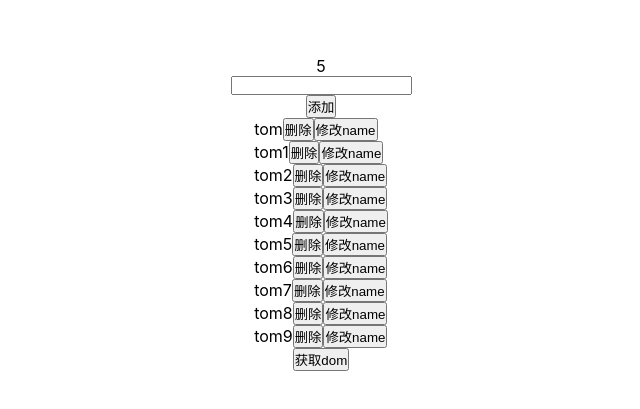
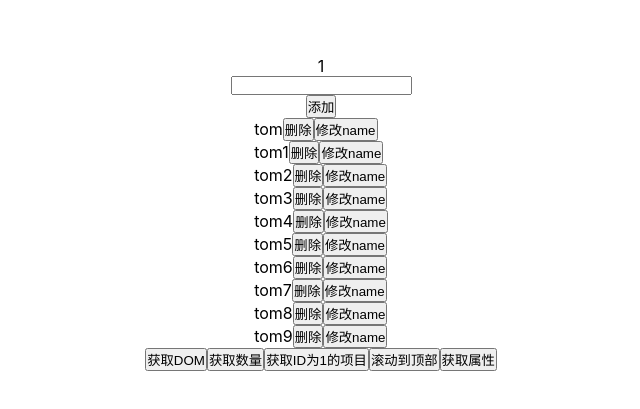
Before and after one commit to youzipi12138/build-demo, a React app: page / in a window 1280 px wide. Shown: the part 187-596 px from the top of the page, without its empty margins (319-959 px from the left). Built offline with nearby package versions, Linux system fonts and the light colour scheme; no server answers.

Commit message:
使用useImperativeHandle和forwardRef

```diff
--- a/src/App.js
+++ b/src/App.js
@@ -54,7 +54,7 @@
 // export default App;
 
 import React, { useEffect, useReducer, useRef, useState } from "react";
-import List from "./components/List";
+import List from "./components/LIst";
 import { useImmer, useImmerReducer } from "use-immer";
 export const App = () => {
   const [inputValue, setInputValue] = useState("");
@@ -93,7 +93,7 @@ export const App = () => {
     setTimeout(() => {
       setCnt(cnt + 1);
     }, 1000);
-  });
+  }, []);
   const myRef = useRef(null);
 
   return (
@@ -122,10 +122,37 @@ export const App = () => {
       >
         添加
       </button>
-      <List ListData={ListData} dispatch={dispatch} />
-      <button ref={myRef} onClick={() => console.log(myRef.current)}>
-        获取dom
-      </button>
+      <List ref={myRef} ListData={ListData} dispatch={dispatch} />
+      <div>
+        <button onClick={() => console.log("DOM元素:", myRef.current?.dom)}>
+          获取DOM
+        </button>
+        <button
+          onClick={() =>
+            console.log("项目数量:", myRef.current?.getItemCount())
+          }
+        >
+          获取数量
+        </button>
+        <button
+          onClick={() =>
+            console.log("第一个项目:", myRef.current?.getItemById(1))
+          }
+        >
+          获取ID为1的项目
+        </button>
+        <button onClick={() => myRef.current?.scrollToTop()}>滚动到顶部</button>
+        <button
+          onClick={() =>
+            console.log("属性:", {
+              itemCount: myRef.current?.itemCount,
+              isEmpty: myRef.current?.isEmpty,
+            })
+          }
+        >
+          获取属性
+        </button>
+      </div>
     </div>
   );
 };
--- a/src/components/List.jsx
+++ b/src/components/List.jsx
@@ -1,8 +1,32 @@
-import React from "react";
+import React, { forwardRef, useImperativeHandle, useRef } from "react";
 
-const List = ({ ListData, dispatch }) => {
+const List = forwardRef(({ ListData, dispatch }, ref) => {
+  // 内部 ref 用于保存 DOM 元素
+  const domRef = useRef(null);
+
+  // 使用 useImperativeHandle 暴露 DOM 和方法/属性
+  useImperativeHandle(ref, () => ({
+    // 暴露 DOM 元素
+    dom: domRef.current,
+    // 暴露自定义方法
+    getItemCount: () => {
+      return ListData.length;
+    },
+    getItemById: (id) => {
+      return ListData.find((item) => item.id === id);
+    },
+    scrollToTop: () => {
+      if (domRef.current) {
+        domRef.current.scrollTop = 0;
+      }
+    },
+    // 暴露自定义属性
+    itemCount: ListData.length,
+    isEmpty: ListData.length === 0,
+  }));
+
   return (
-    <div>
+    <div ref={domRef}>
       {ListData.map((item) => (
         <div key={item.id}>
           <span>{item.name}</span>
@@ -14,5 +38,6 @@ const List = ({ ListData, dispatch }) => {
       ))}
     </div>
   );
-};
+});
+
 export default List;
```
